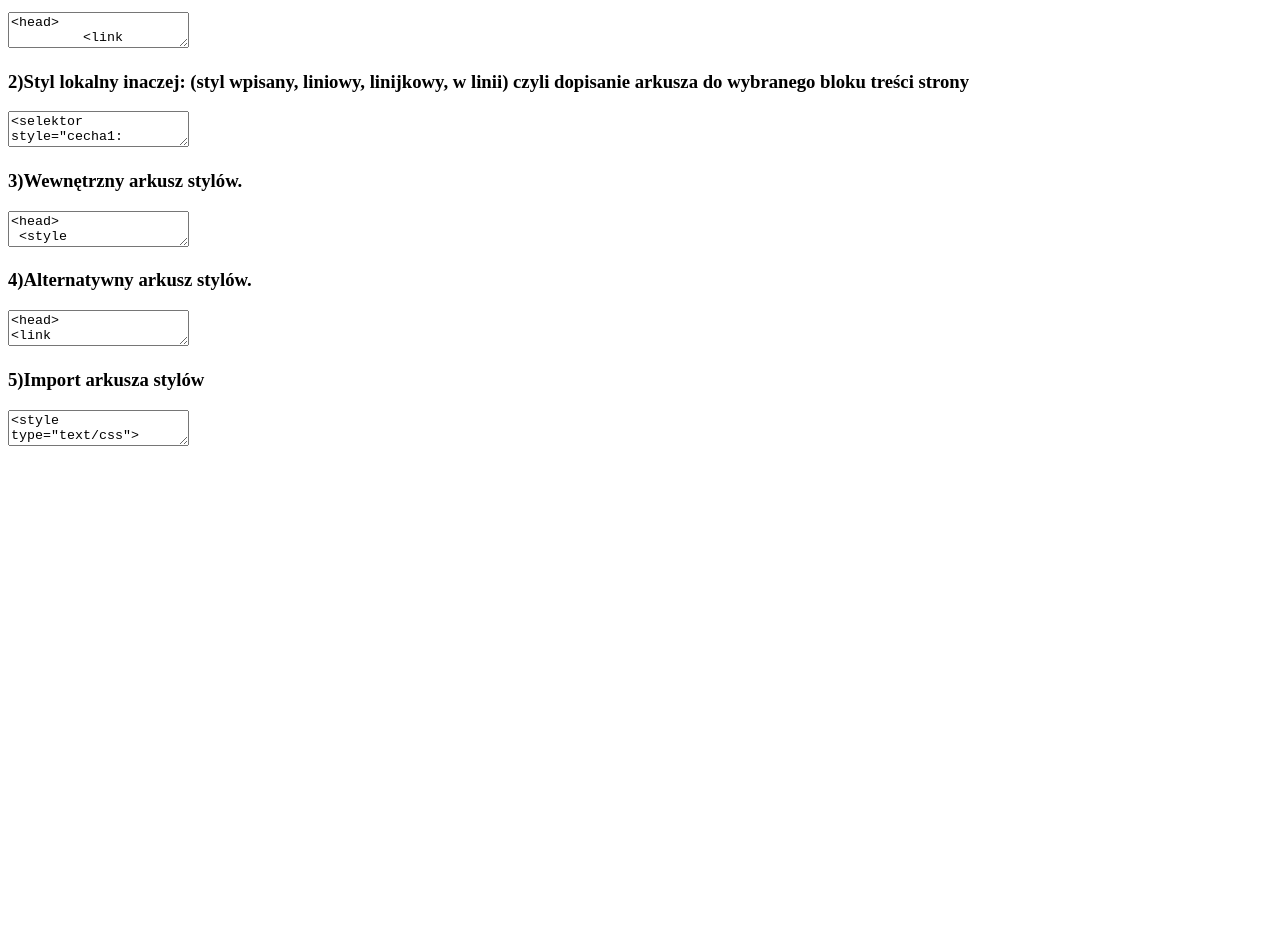
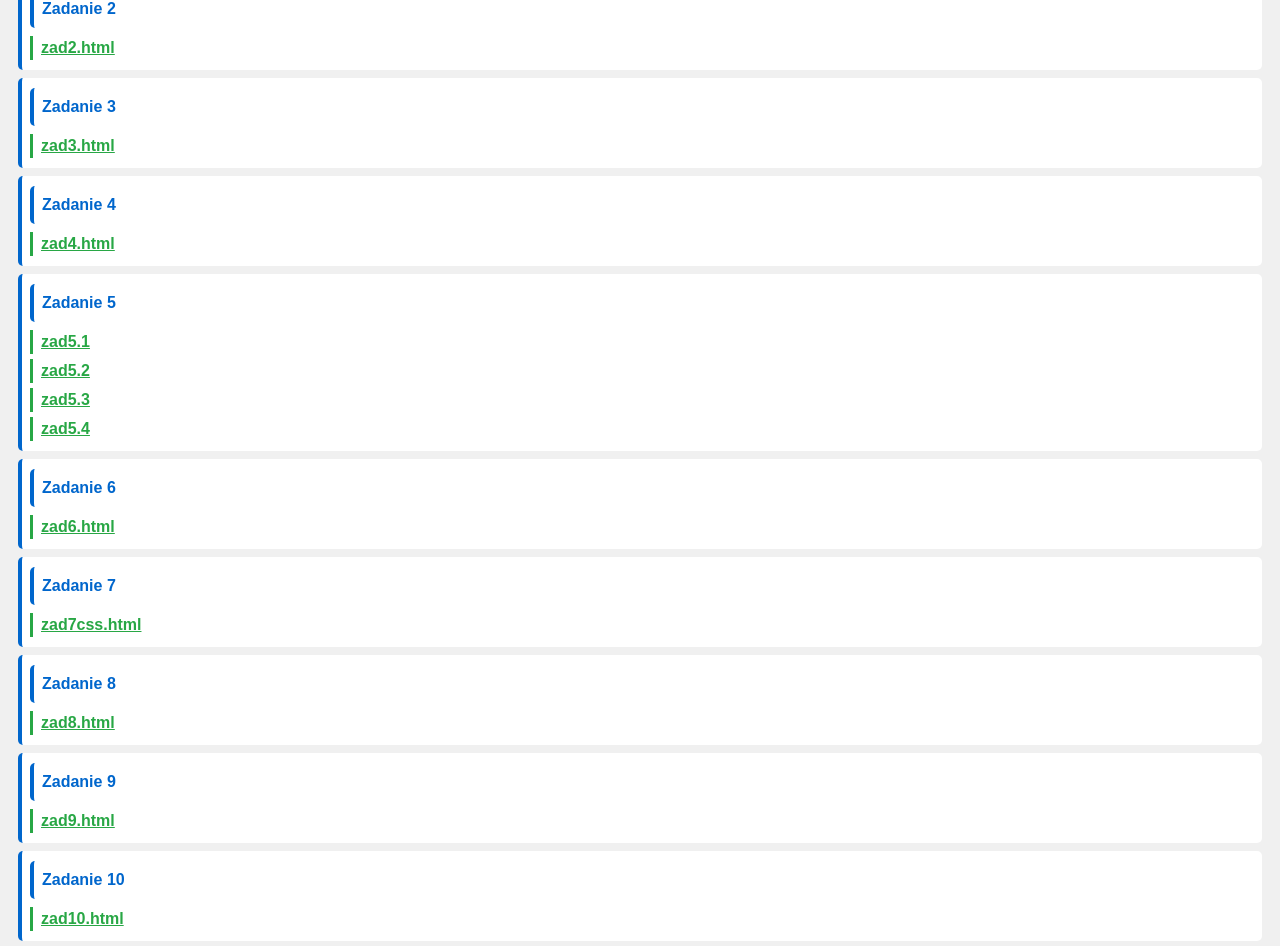
Before and after one commit to Zakozny/html-i-css-itd, a plain HTML site: page zad3.html in a window 1280 px wide. Shown: the part 118-1064 px from the top of the page. Before the commit the page ends 800 px from the top, so only its background shows below. Drawn offline with Linux system fonts and the light colour scheme.

Commit message:
Update zad3.html

```diff
--- a/zad3.html
+++ b/zad3.html
@@ -1,47 +1,140 @@
 <!DOCTYPE html>
-<html lang="pl">
+<html>
 <head>
-    <meta charset="UTF-8">
-    <title>Zadanie 2</title>
-    <link href="zad3.css" rel="stylesheet" type="text/CSS">
+    <title>Menu zadań</title>
+    <meta charset="utf-8">
+    <style>
+        body {
+            font-family: Arial;
+            background-color: #f0f0f0;
+            padding: 10px;
+        }
+        h2 {
+            color: #333;
+            text-align: center;
+            border-bottom: 2px solid #333;
+            padding-bottom: 10px;
+        }
+        .zadanie-2, .zadanie-3, .zadanie-4, .zadanie-5, .zadanie-6, .zadanie-7, .zadanie-8, .zadanie9, .zadanie-10, .zadanie-11, .zadanie-12, .zadanie-13 {
+            background-color: white;
+            margin-bottom: 15px;
+            padding: 10px;
+            border-radius: 5px;
+        }
+        .zadanie-2, .zadanie-3, .zadanie-4, .zadanie-5, .zadanie-6, .zadanie-7, .zadanie-8, .zadanie9, .zadanie-10, .zadanie-11, .zadanie-12, .zadanie-13 {
+            font-weight: bold;
+            color: #0066cc;
+            margin-bottom: 8px;
+            font-size: 16px;
+            border-left: 4px solid #0066cc;
+            padding-left: 8px;
+        }
+        .linki {
+            display: flex;
+            flex-direction: column;
+            gap: 5px;
+        }
+        .link-html {
+            color: #28a745;
+            padding: 3px 8px;
+            border-left: 3px solid #28a745;
+        }
+        .link-html:hover {
+            background-color: #e9e9e9;
+            font-weight: bold;
+        }
+    </style>
 </head>
 <body>
-<table>
-<tr><td>5 różnych sposobów podłączania pliku css do strony www</tr></td>
-</table>
-<h1> 1)Zewnętrzny arkusz stylów.</h1>
-<textarea>
-<head>
-         <link rel="Stylesheet" type="text/css" href="style.css" />
-</head>
- </textarea>
-<h3>2)Styl lokalny inaczej: (styl wpisany, liniowy, linijkowy, w linii) czyli
-dopisanie arkusza do wybranego bloku treści strony</h3>
-<textarea>
-<selektor style="cecha1: wartość1; cecha2: wartość2...">...</selektor>
-</textarea>
-<h3>3)Wewnętrzny arkusz stylów.</h3>
-<textarea>
-<head>
- <style type="text/css">
- selektor1 { cecha: wartość; cecha2: wartość2... }
- selektor2 { cecha: wartość; cecha2: wartość2... }
- </style>
-</head>
-</textarea>
-<h3>4)Alternatywny arkusz stylów.</h3>
-<textarea>
-<head>
-<link rel="Stylesheet" type="text/css" href="style.css" title="Nazwa domyślna" />
-<link rel="Alternate stylesheet" type="text/css" href="style1.css" title="Nazwa 1" />
-<link rel="Alternate stylesheet" type="text/css" href="style2.css" title="Nazwa 2" />
-</head>
-</textarea>
-<h3>5)Import arkusza stylów</h3>
-<textarea>
-<style type="text/css">
- @import url(adres zewnętrznego arkusza stylów);
-</style>
-</textarea>
+    <h2>Moje Zadania</h2>
+
+    <div class="zadanie-2">
+        <div class="zadanie-2">Zadanie 2</div>
+        <div class="linki">
+            <a href="zad2.html" target="content" class="link-html">zad2.html</a>
+        </div>
+    </div>
+
+    <div class="zadanie-3">
+        <div class="zadanie-3">Zadanie 3</div>
+        <div class="linki">
+            <a href="zad3.html" target="content" class="link-html">zad3.html</a>
+        </div>
+    </div>
+
+    <div class="zadanie-4">
+        <div class="zadanie-4">Zadanie 4</div>
+        <div class="linki">
+            <a href="zad4.html" target="content" class="link-html">zad4.html</a>
+        </div>
+    </div>
+
+    <div class="zadanie-5">
+        <div class="zadanie-5">Zadanie 5</div>
+        <div class="linki">
+            <a href="matł_z5.html" target="content" class="link-html">zad5.1</a>
+            <a href="matł_z5_2.html" target="content" class="link-html">zad5.2</a>
+            <a href="matł_zad5_3.html" target="content" class="link-html">zad5.3</a>
+            <a href="matł_zad5_4.html" target="content" class="link-html">zad5.4</a>
+        </div>
+    </div>
+
+    <div class="zadanie-6">
+        <div class="zadanie-6">Zadanie 6</div>
+        <div class="linki">
+            <a href="zad6.html" target="content" class="link-html">zad6.html</a>
+        </div>
+    </div>
+
+    <div class="zadanie-7">
+        <div class="zadanie-7">Zadanie 7</div>
+        <div class="linki">
+            <a href="zad7css.html" target="content" class="link-html">zad7css.html</a>
+        </div>
+    </div>
+
+    <div class="zadanie-8">
+        <div class="zadanie-8">Zadanie 8</div>
+        <div class="linki">
+            <a href="zad8.html" target="content" class="link-html">zad8.html</a>
+        </div>
+    </div>
+
+    <div class="zadanie9">
+        <div class="zadanie9">Zadanie 9</div>
+        <div class="linki">
+            <a href="zad9.html" target="content" class="link-html">zad9.html</a>
+        </div>
+    </div>
+
+    <div class="zadanie-10">
+        <div class="zadanie-10">Zadanie 10</div>
+        <div class="linki">
+            <a href="zad10.html" target="content" class="link-html">zad10.html</a>
+        </div>
+    </div>
+
+    <div class="zadanie-11">
+        <div class="zadanie-11">Zadanie 11</div>
+        <div class="linki">
+            <a href="zad11.html" target="content" class="link-html">zad11.html</a>
+        </div>
+    </div>
+
+    <div class="zadanie-12">
+        <div class="zadanie-12">Zadanie 12</div>
+        <div class="linki">
+            <a href="zad12.html" target="content" class="link-html">zad12.html</a>
+        </div>
+    </div>
+
+    <div class="zadanie-13">
+        <div class="zadanie-13">Zadanie 13</div>
+        <div class="linki">
+            <a href="zadanie13_mati.html" target="content" class="link-html">zadanie13_mati.html</a>
+            <a href="mati_z13.css" target="content" class="link-html">mati_z13.css</a>
+            <a href="kod13_mati.html" target="content" class="link-html">kod13_mati.html</a>
+        </div>
+    </div>
 </body>
 </html>
```
